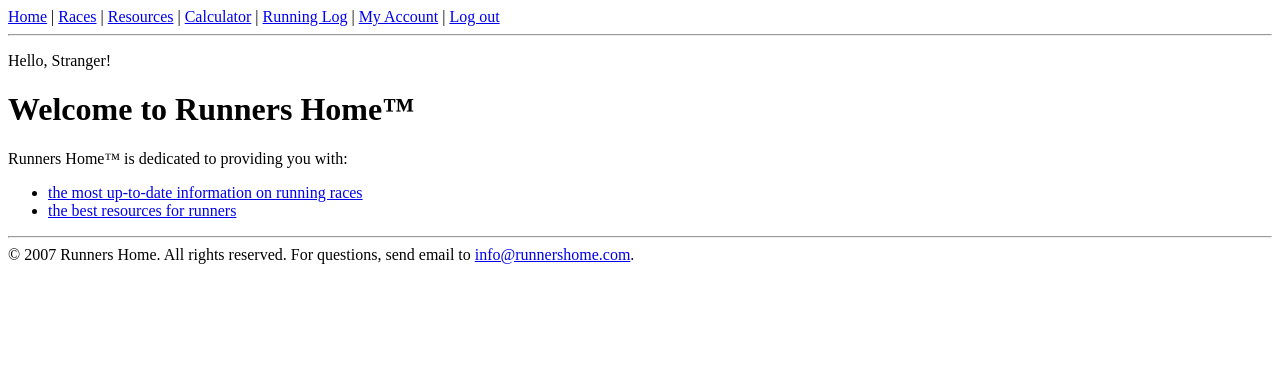
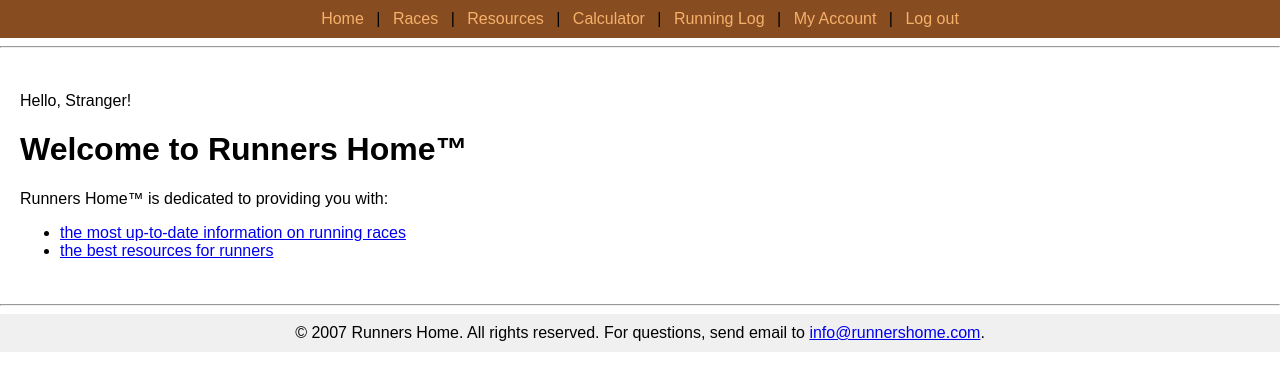
Before and after one commit to feller4/LLMM, a plain HTML site: page Tema1/Ejercicio9.html in a window 1280 px wide. Drawn offline with Linux system fonts and the light colour scheme.

Commit message:
Refactor HTML structure and add CSS styles

```diff
--- a/Tema1/Ejercicio9.html
+++ b/Tema1/Ejercicio9.html
@@ -2,8 +2,44 @@
 <html>
 <head>
   <title>Runners Home™</title>
+  <style>
+    html, body {
+      height: 100%;
+      margin: 0;+
+      display: flex;
+      flex-direction: column;
+    }
+
+    body {
+      font-family: Arial, sans-serif;
+    }
+
+    nav {
+      background-color: #874d21;
+      padding: 10px;
+      text-align: center;
+    }
+
+    nav a {
+      text-decoration: none;
+      margin: 8px;
+      color: #f6b06a;
+    }
+
+    main {
+      flex: 1; /* Esto empuja el footer hacia abajo */
+      padding: 20px;
+    }
+
+    footer {
+      background-color: #f0f0f0;
+      text-align: center;
+      padding: 10px;
+    }
+  </style>
 </head>
 <body>
+
   <nav>
     <a href="index.html">Home</a> |
     <a href="races.html">Races</a> |
@@ -15,6 +51,8 @@
   </nav>
 
   <hr>
+
+  <main>
     <p>Hello, Stranger!</p>
 
     <h1>Welcome to Runners Home™</h1>
@@ -24,9 +62,12 @@
       <li><a href="races.html">the most up-to-date information on running races</a></li>
       <li><a href="resources.html">the best resources for runners</a></li>
     </ul>
+  </main>
 
   <hr>
-    <footer >© 2007 Runners Home. All rights reserved.
+
+  <footer>
+    © 2007 Runners Home. All rights reserved.
     For questions, send email to
     <a href="mailto:info@runnershome.com">info@runnershome.com</a>.
   </footer>
```
Lines whose indentation alone changed are shown as unchanged.
